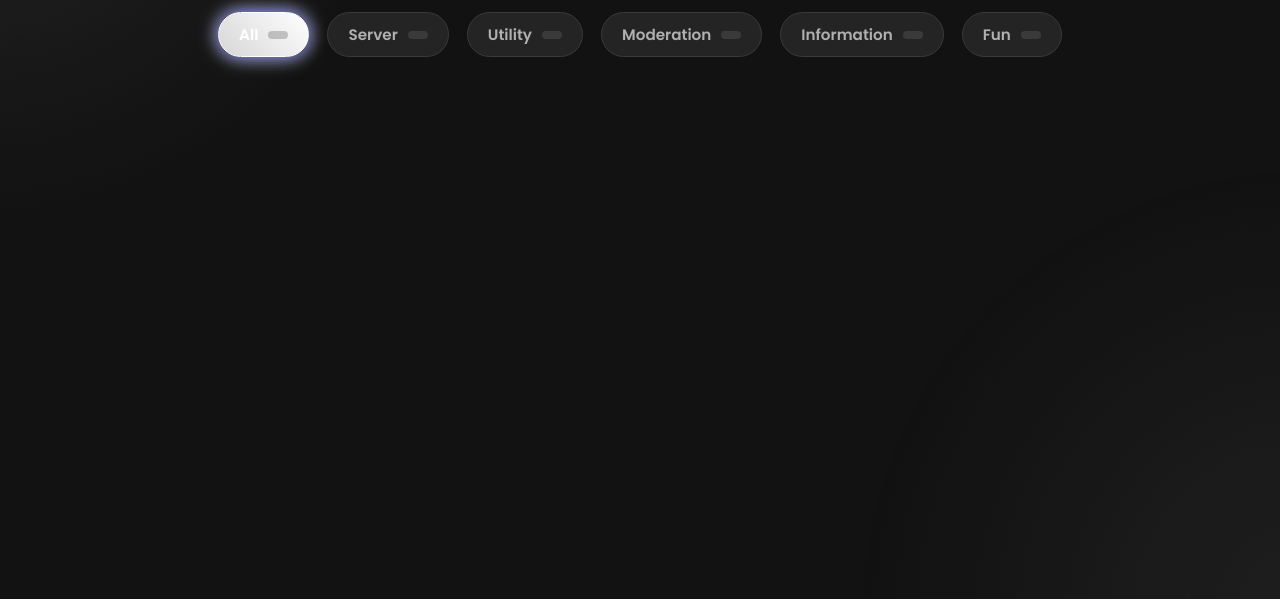
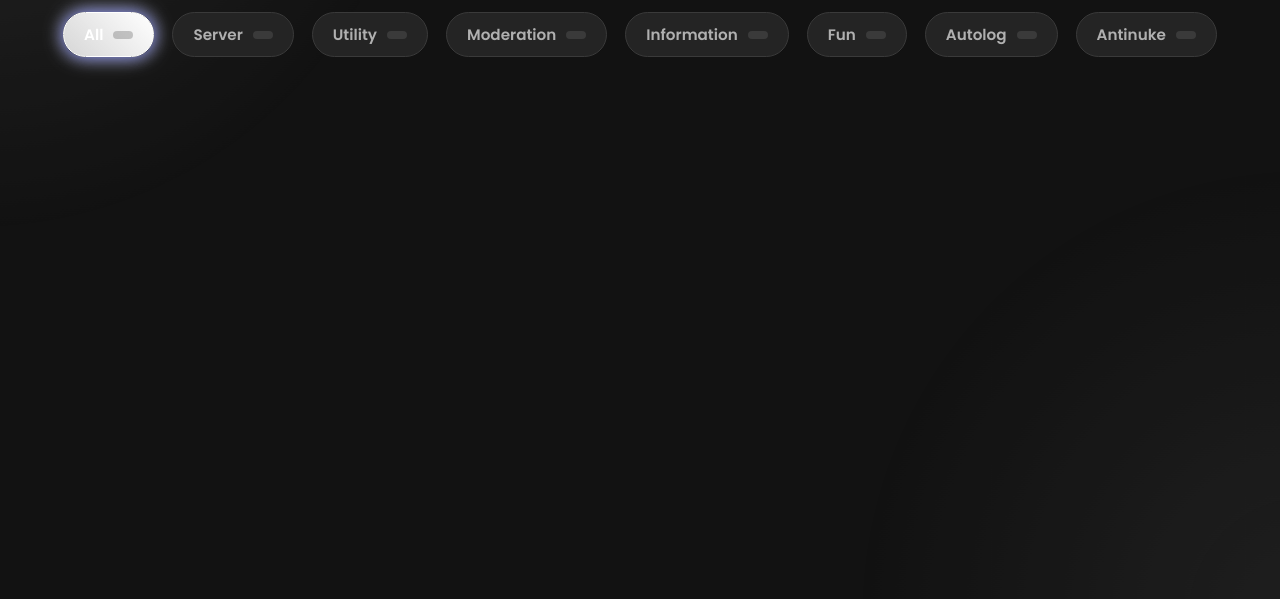
Before and after one commit to fortnitepro121/GlossyForcefulPoints, a plain HTML site: page index.html in a window 1280 px wide. Shown: the part 201-800 px from the top of the page. Drawn offline with Linux system fonts and the light colour scheme.

Commit message:
Update index.html

```diff
--- a/index.html
+++ b/index.html
@@ -66,6 +66,12 @@
                 <div class="category-pill" data-category="fun">
                     Fun <span class="count" id="fun-count"></span>
                 </div>
+                <div class="category-pill" data-category="autolog">
+                    Autolog <span class="count" id="autolog-count"></span>
+                </div>
+                <div class="category-pill" data-category="antinuke">
+                    Antinuke <span class="count" id="antinuke-count"></span>
+                </div>
             </div>
 
             <div class="command-grid" id="command-grid">
```
